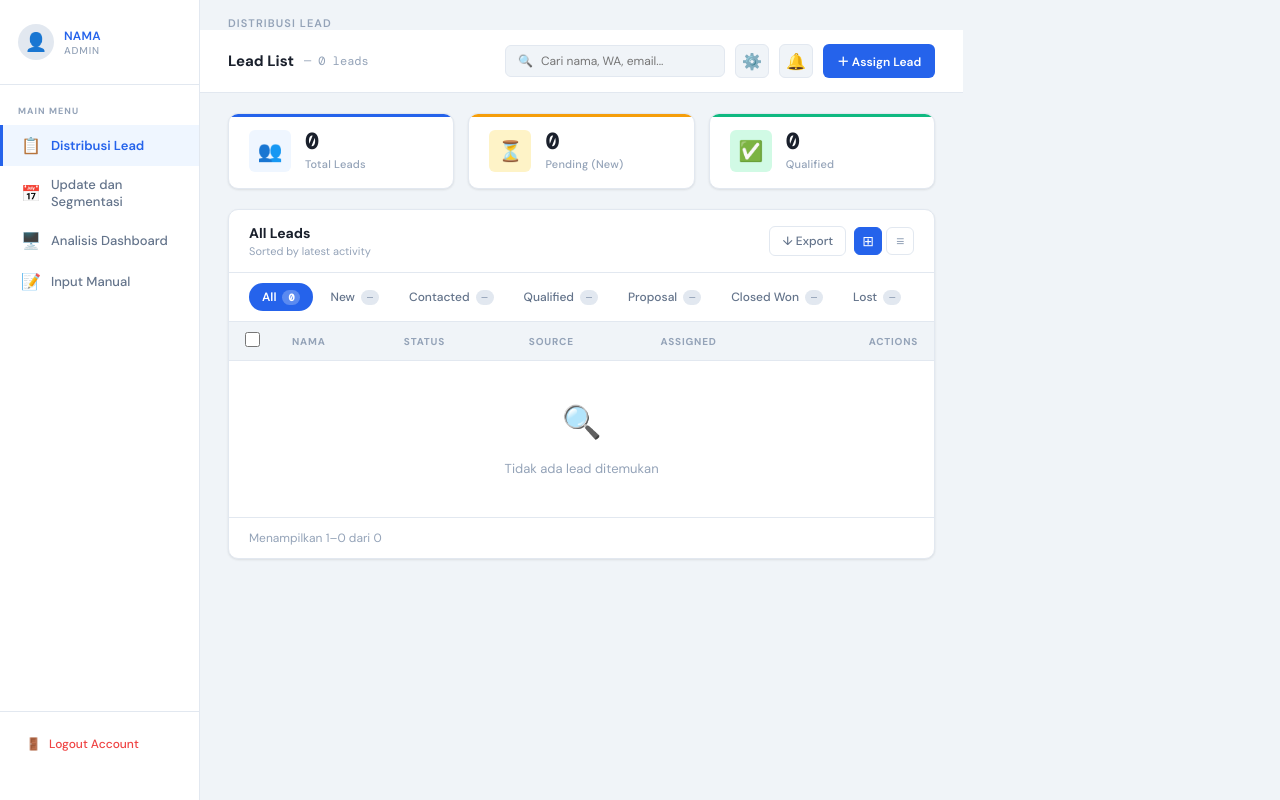
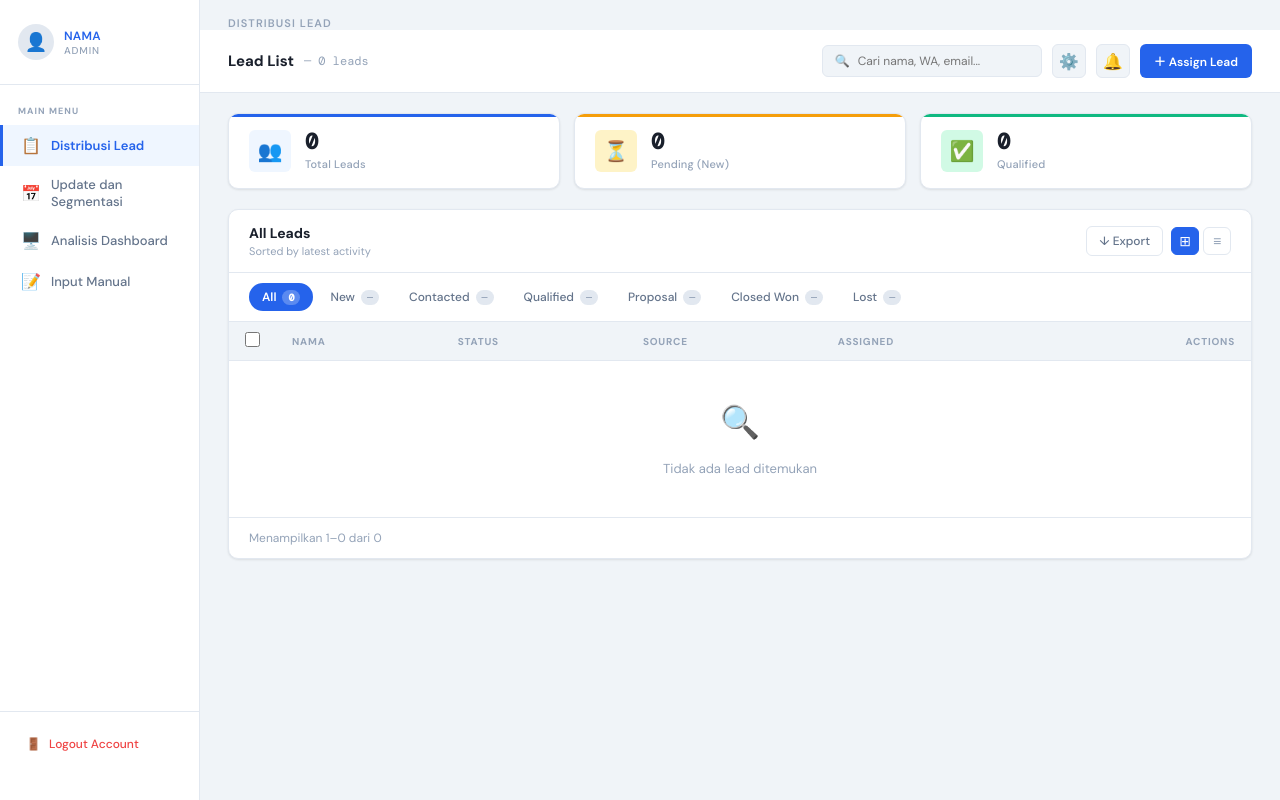
Before and after one commit to kelompok-3-topik-1/LeadFlow, a Django app: page /distribusi/ in a window 1280 px wide. Run offline with Django 5.2, Linux system fonts and the light colour scheme; data that the repository does not hold is empty.

Commit message:
mini tweaks

```diff
--- a/leads/templates/leads/distribusi_lead.html
+++ b/leads/templates/leads/distribusi_lead.html
@@ -41,7 +41,7 @@
     color: var(--text-primary);
     display: flex;
     height: 100vh;
-    overflow: hidden; /* sidebar tetap fixed */
+    overflow: hidden;
   }
 
   /* ── SIDEBAR ── */
@@ -54,8 +54,11 @@
     flex-direction: column;
     padding: 24px 0;
     height: 100vh;
+    overflow-y: auto;
     z-index: 10;
-  }
+    flex-shrink: 0;
+  }
+
 
   .sidebar-profile {
     display: flex;
@@ -149,11 +152,12 @@
     overflow-y: auto;
     display: flex;
     flex-direction: column;
-    min-height: 0; /* penting agar flex child bisa scroll */
+    min-height: 0;
+    height: 100vh;
   }
 
   /* ── PAGE ── */
-  .page { display: none; flex-direction: column; min-height: 100%; }
+  .page { display: none; flex-direction: column; }
   .page.active { display: flex; }
 
   /* ── PAGE HEADER ── */
@@ -932,6 +936,7 @@
 </aside>
 
 <!-- ═══════════════ MAIN ═══════════════ -->
+<main class="main">
 
   <!-- ════ PAGE 1: LEAD LIST ════ -->
   <div class="page active" id="page-lead-list">
```
